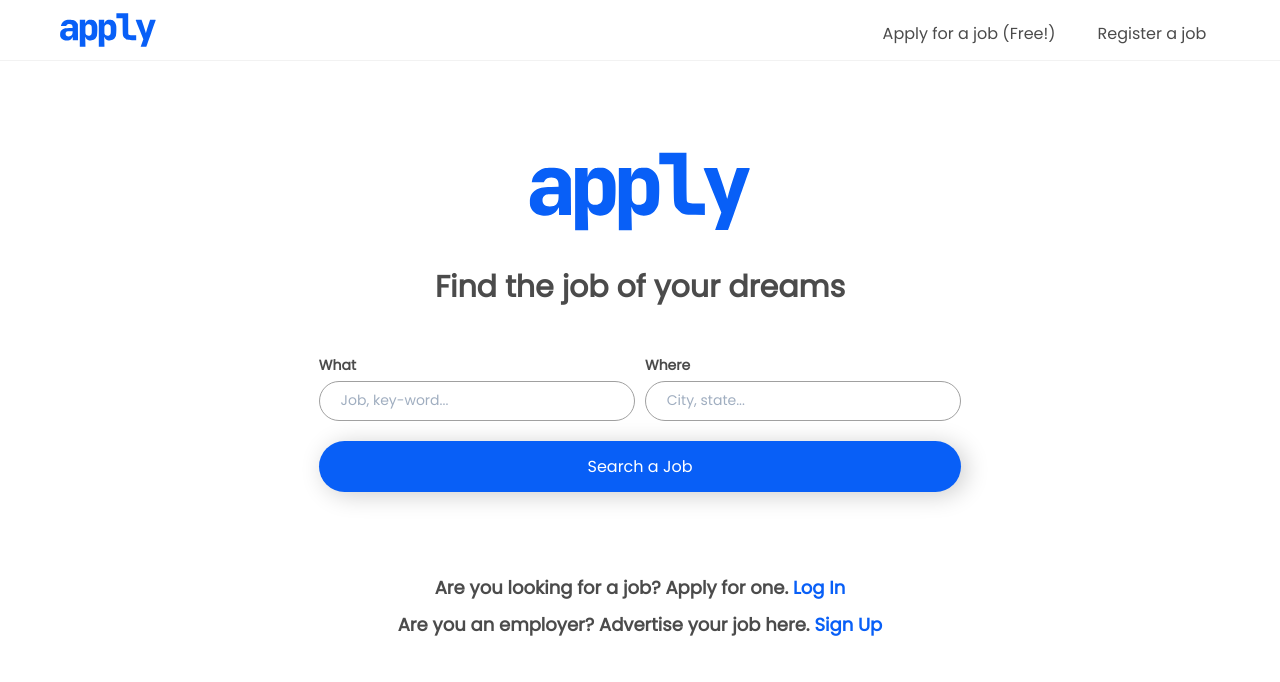
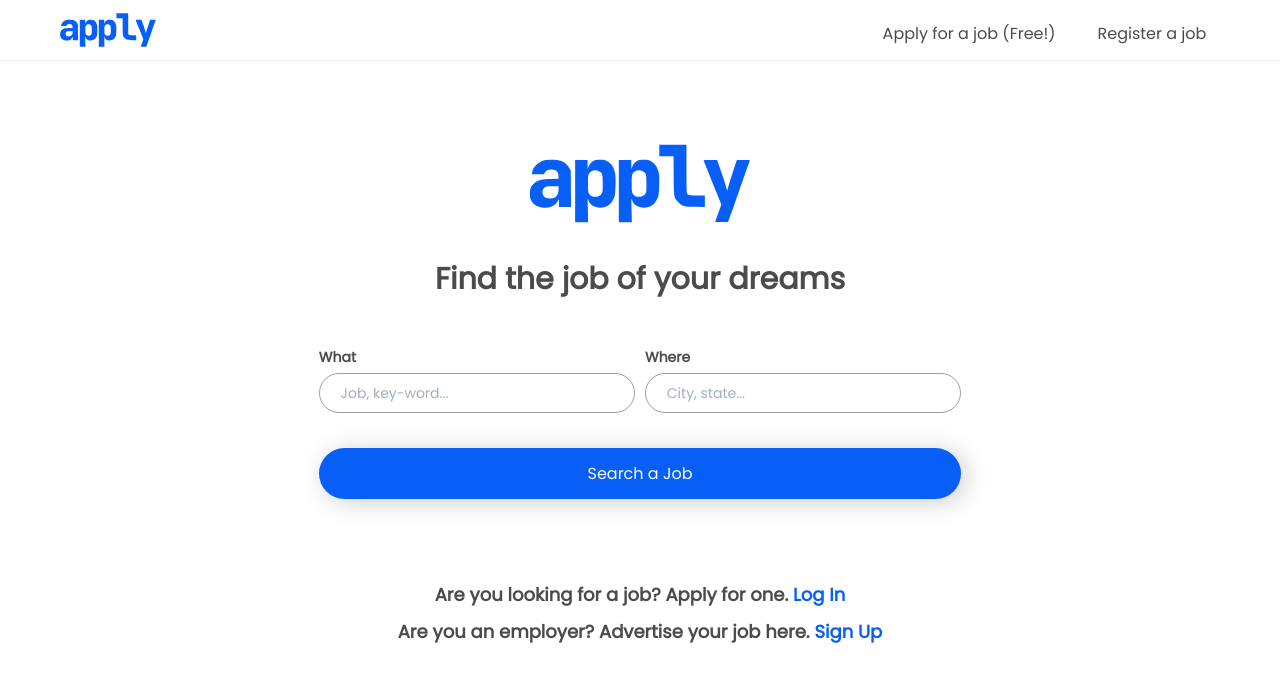
Before and after one commit to alxrdev/apply, a Next.js app: page / in a window 1280 px wide. Shown: the top 682 px of the page. Built offline with nearby package versions, Linux system fonts and the light colour scheme; no server answers.

Commit message:
Adds margin bottom

```diff
--- a/src/components/HomeSearchForm.tsx
+++ b/src/components/HomeSearchForm.tsx
@@ -39,6 +39,7 @@ export default function HomeSearchForm () {
           gridTemplateColumns={{ base: '1fr', lg: '1fr 1fr' }}
           gridTemplateRows={{ base: '1fr 1fr', lg: '1fr' }}
           gridGap={{ lg: '10px' }}
+          marginBottom="15px"
         >
           <InputGroup
             type='search'
```
